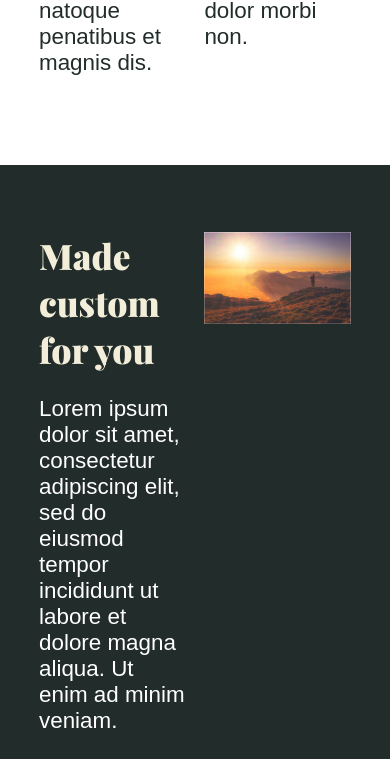
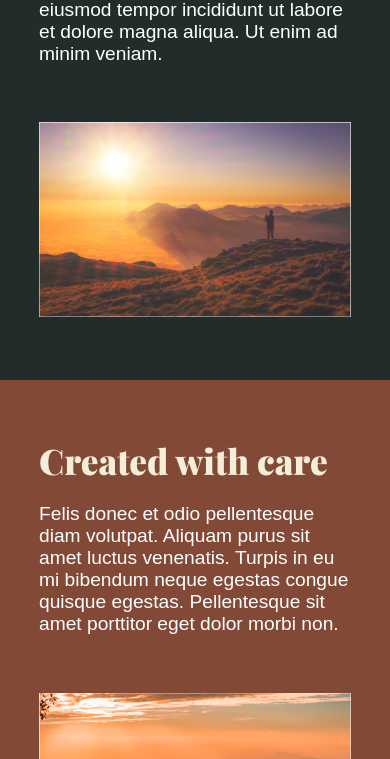
Before and after one commit to theCieniu/responsive-layouts-homework, a plain HTML site: page index.html in a window 390 px wide. Shown: the part 1241-2000 px from the top of the page. Drawn offline with nearby package versions, Linux system fonts and the light colour scheme; a script that the page names is missing.

Commit message:
media query

```diff
--- a/styles.css
+++ b/styles.css
@@ -12,7 +12,7 @@ body {
   --middle: #824936;
   font-family: 'Roboto Regular', sans-serif;
   color: var(--middle);
-  font-size: 1.4rem;
+  font-size: 1.2rem;
 }
 
 img {
@@ -130,3 +130,28 @@ a:link, a:visited {
 a:link:active, a:visited:active {
   color: (internal value);
 }
+
+@media (max-width: 600px) {
+
+.flexrow {
+  display: block;
+}
+
+h1 {
+  font-size: 2.6rem;
+}
+
+.container {
+  width: 100%;
+}
+
+header {
+  padding: 1em 10%;
+  min-height: 500px;
+}
+
+img {
+  margin-top: 2em;
+}
+
+}
```
